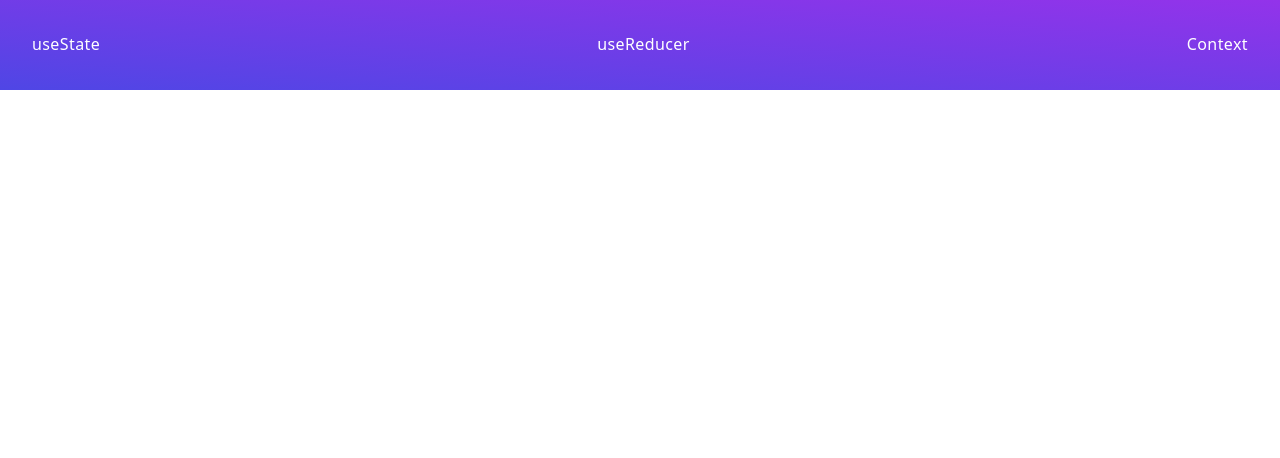
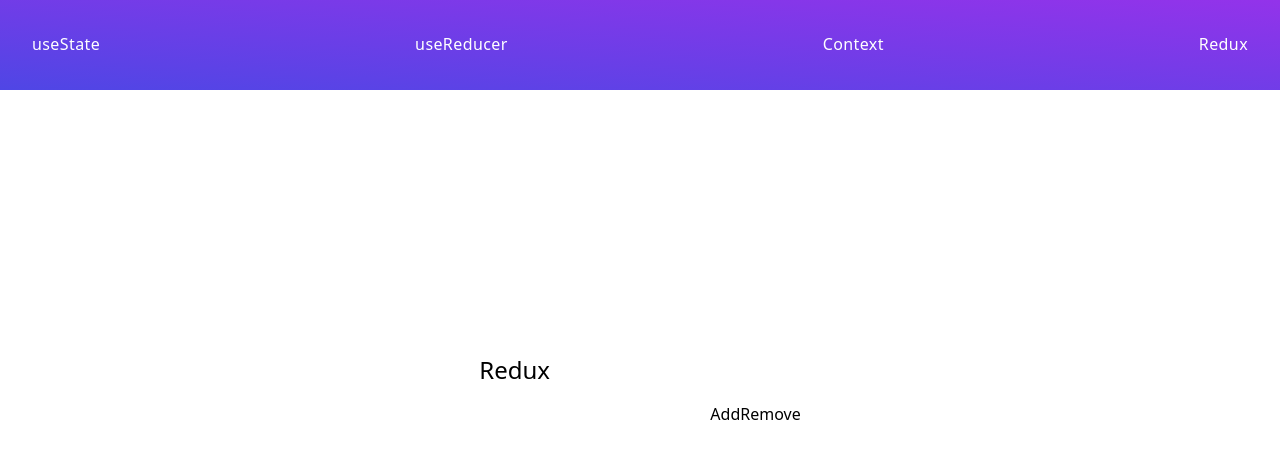
Before and after one commit to lukeajtodd/react-study, a React (Create React App) app in the folder state-management-tools/: page /redux in a window 1280 px wide. Shown: the top 458 px of the page. Built offline with nearby package versions, Linux system fonts and the light colour scheme.

Commit message:
Added simple redux set up for a book storage device

```diff
--- a/state-management-tools/package.json
+++ b/state-management-tools/package.json
@@ -14,8 +14,10 @@
     "npm-run-all": "^4.1.5",
     "react": "^17.0.2",
     "react-dom": "^17.0.2",
+    "react-redux": "^7.2.6",
     "react-router-dom": "^6.2.1",
     "react-scripts": "5.0.0",
+    "redux": "^4.1.2",
     "tailwindcss": "^3.0.12",
     "typescript": "^4.4.2",
     "web-vitals": "^2.1.0"
@@ -23,12 +25,9 @@
   "scripts": {
     "build:tailwind": "tailwind -i src/tailwind.css -o src/tailwind.output.css",
     "watch:tailwind": "chokidar 'src/**/*.css' 'src/**/*.scss' --ignore src/tailwind.output.css -c 'npm run build:tailwind'",
-
     "start": "npm-run-all build:tailwind --parallel watch:tailwind start:react",
     "start:react": "react-scripts start",
-
     "prebuild": "run-s build:tailwind",
-
     "build": "react-scripts build",
     "test": "react-scripts test",
     "eject": "react-scripts eject"
--- a/state-management-tools/src/App.tsx
+++ b/state-management-tools/src/App.tsx
@@ -4,6 +4,9 @@ import { BrowserRouter as Router, Routes, Route, Link } from 'react-router-dom'
 import UseState from './pages/UseState'
 import UseReducer from './pages/UseReducer'
 import UseContext from './pages/UseContext'
+
+import ReduxProvider from './pages/Redux/store'
+import Redux from './pages/Redux'
 
 import { ToolsProvider } from './helpers/Context'
 
@@ -24,6 +27,9 @@ const App = () => {
                 <li className="text-md text-white tracking-wide cursor-pointer hover:border-white hover:border-b-2 border-b-2 border-transparent transition duration-300">
                   <Link to="/use-context">Context</Link>
                 </li>
+                <li className="text-md text-white tracking-wide cursor-pointer hover:border-white hover:border-b-2 border-b-2 border-transparent transition duration-300">
+                  <Link to="/redux">Redux</Link>
+                </li>
               </ul>
             </div>
           </nav>
@@ -31,6 +37,7 @@ const App = () => {
             <Route path="/" element={<UseState />} />
             <Route path="/use-reducer" element={<UseReducer />} />
             <Route path="/use-context" element={<ToolsProvider><UseContext /></ToolsProvider>} />
+            <Route path="/redux" element={<ReduxProvider><Redux /></ReduxProvider>} />
           </Routes>
         </div>
       </Router>
--- /dev/null
+++ b/state-management-tools/src/pages/Redux/action.ts
@@ -0,0 +1,15 @@
+import { ActionKind } from './helpers'
+
+export const add = (value: string) => {
+  return {
+    value,
+    type: ActionKind.Add
+  }
+}
+
+export const remove = (value: string) => {
+  return {
+    value,
+    type: ActionKind.Remove
+  }
+}
--- /dev/null
+++ b/state-management-tools/src/pages/Redux/helpers.ts
@@ -0,0 +1,13 @@
+export enum ActionKind {
+  Add = 'ADD',
+  Remove = 'REMOVE'
+}
+
+export type State = {
+  books: string[]
+}
+
+export type Action = {
+  value: any,
+  type: ActionKind
+}
--- /dev/null
+++ b/state-management-tools/src/pages/Redux/index.tsx
@@ -0,0 +1,47 @@
+import React, { useState } from 'react'
+import { useDispatch, useSelector } from 'react-redux'
+import { add, remove } from './action'
+import { State, ActionKind } from './helpers'
+
+const ReduxPage = () => {
+  const books = useSelector((state: State) => state.books)
+  const dispatch = useDispatch()
+
+  const [ currentBook, setCurrentBook ] = useState('')
+
+  const handleAction = (type: ActionKind) => {
+    if (!currentBook) return
+
+    switch (type) {
+      case ActionKind.Add:
+        dispatch(add(currentBook))
+        break
+      case ActionKind.Remove:
+        dispatch(remove(currentBook))
+        break
+    }
+
+    setCurrentBook('')
+  }
+
+  return (
+    <div
+      style={{ height: '600px' }}
+      className="flex justify-center items-center"
+    >
+      <div>
+        <h1 className="text-2xl mb-4">Redux</h1>
+        <ul>
+          {books.map((book, index) => (
+            <li key={index}>{book}</li>
+          ))}
+        </ul>
+        <input type="text" value={currentBook} onChange={e => setCurrentBook(e.target.value)}/>
+        <button onClick={() => handleAction(ActionKind.Add)}>Add</button>
+        <button onClick={() => handleAction(ActionKind.Remove)}>Remove</button>
+      </div>
+    </div>
+  )
+}
+
+export default ReduxPage
--- /dev/null
+++ b/state-management-tools/src/pages/Redux/reducer.ts
@@ -0,0 +1,18 @@
+import { ActionKind, Action, State } from './helpers'
+
+const reducer = (state: State = { books: []}, action: Action) => {
+  switch (action.type) {
+    case ActionKind.Add:
+      return {
+        books: [...state.books, action.value]
+      }
+    case ActionKind.Remove:
+      return {
+        books: state.books.filter(book => book !== action.value)
+      }
+    default:
+      return state
+  }
+}
+
+export default reducer
--- /dev/null
+++ b/state-management-tools/src/pages/Redux/store.tsx
@@ -0,0 +1,17 @@
+import React from 'react'
+import { createStore } from 'redux'
+import { Provider } from 'react-redux'
+
+import reducer from './reducer'
+
+const store = createStore(reducer)
+
+const ReduxProvider = ({ children }: { children: React.ReactNode }) => {
+  return (
+    <Provider store={store}>
+      {children}
+    </Provider>
+  )
+}
+
+export default ReduxProvider
```
Also changed, not shown: 1 other file (tests, documents, lock files or other folders).
